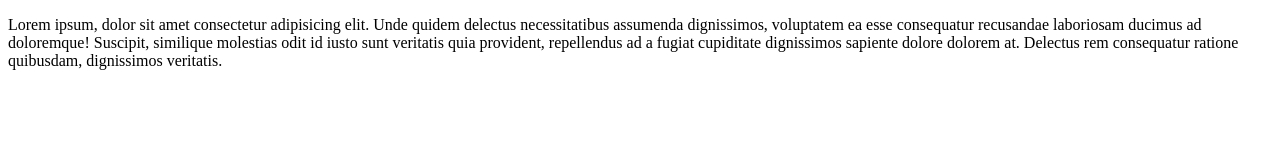
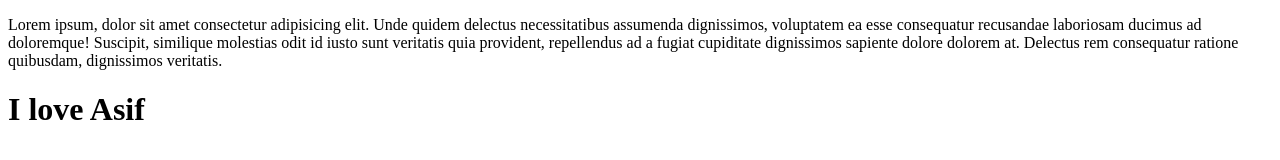
Before and after one commit to CSTian-Boy07/my-work, a plain HTML site: page index.html in a window 1280 px wide. Drawn offline with Linux system fonts and the light colour scheme.

Commit message:
Update index.html

```diff
--- a/index.html
+++ b/index.html
@@ -8,5 +8,6 @@
 <body>
 
   <p>Lorem ipsum, dolor sit amet consectetur adipisicing elit. Unde quidem delectus necessitatibus assumenda dignissimos, voluptatem ea esse consequatur recusandae laboriosam ducimus ad doloremque! Suscipit, similique molestias odit id iusto sunt veritatis quia provident, repellendus ad a fugiat cupiditate dignissimos sapiente dolore dolorem at. Delectus rem consequatur ratione quibusdam, dignissimos veritatis.</p>
+  <h1>I love Asif</h1>
 </body>
 </html>
```
